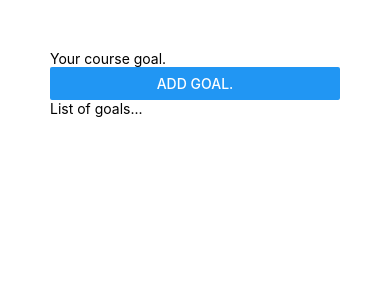
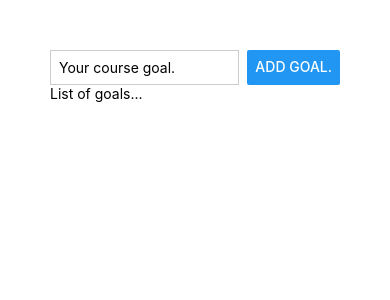
Before and after one commit to gbeto21/Couse-Goals-App, a React Native app: screen / in a window 390 px wide. Shown: the top 300 px of the page. Built offline with nearby package versions, Linux system fonts and the light colour scheme.

Commit message:
Using flexbox to create layouts.

```diff
--- a/App.js
+++ b/App.js
@@ -3,8 +3,8 @@
 export default function App() {
   return (
     <View style={styles.appContainer}>
-      <View>
-        <TextInput placeholder='Your course goal.' />
+      <View style={styles.inputContainer}>
+        <TextInput style={styles.textInput} placeholder='Your course goal.' />
         <Button title="Add Goal." />
       </View>
       <View>
@@ -14,4 +14,19 @@
   );
 }
 
-const styles = StyleSheet.create({ appContainer: { padding: 50 } });
+const styles = StyleSheet.create(
+  {
+    appContainer: { padding: 50 },
+    inputContainer: {
+      flexDirection: 'row',
+      justifyContent: 'space-between'
+    },
+    textInput: {
+      borderWidth: 1,
+      borderColor: '#cccccc',
+      width: '80%',
+      marginRight: 8,
+      padding: 8
+    }
+  }
+);
```
